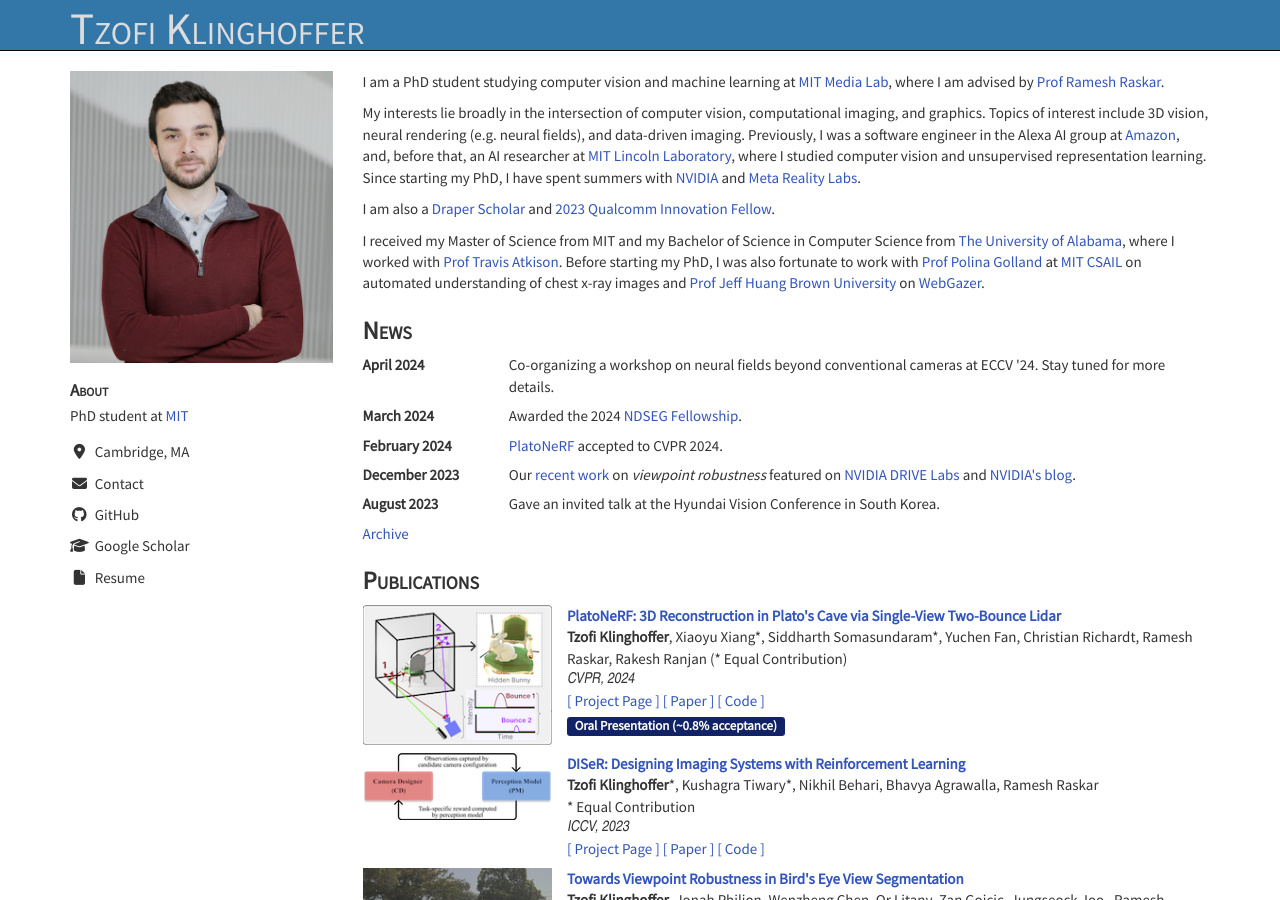
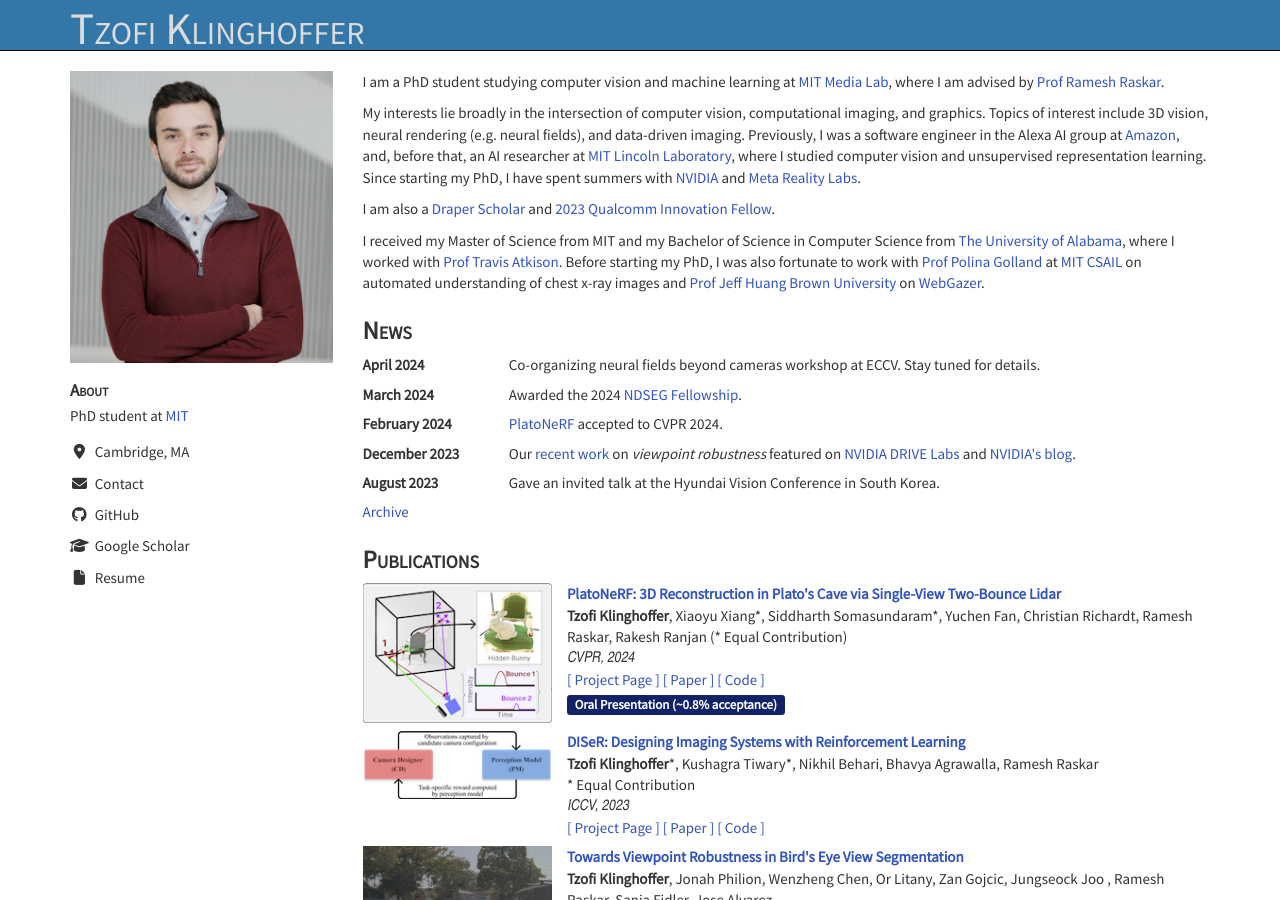
Before and after one commit to tzofi/tzofi.github.io, a Jekyll site: the page built from index.html, in a window 1280 px wide and 900 px high. Built offline with Jekyll 4.4.1, drawn with Linux system fonts in a browser that asks for light colours; nearby versions of some CDN libraries.

Commit message:
neural fields beyond conventional cameras workshop

```diff
--- a/_news/nerf_beyond_cams.html
+++ b/_news/nerf_beyond_cams.html
@@ -2,4 +2,4 @@
 date: '2024-04-12'
 ---
 
-Co-organizing a workshop on neural fields beyond conventional cameras at ECCV '24. Stay tuned for more details.
+Co-organizing neural fields beyond cameras workshop at ECCV. Stay tuned for details.
```
